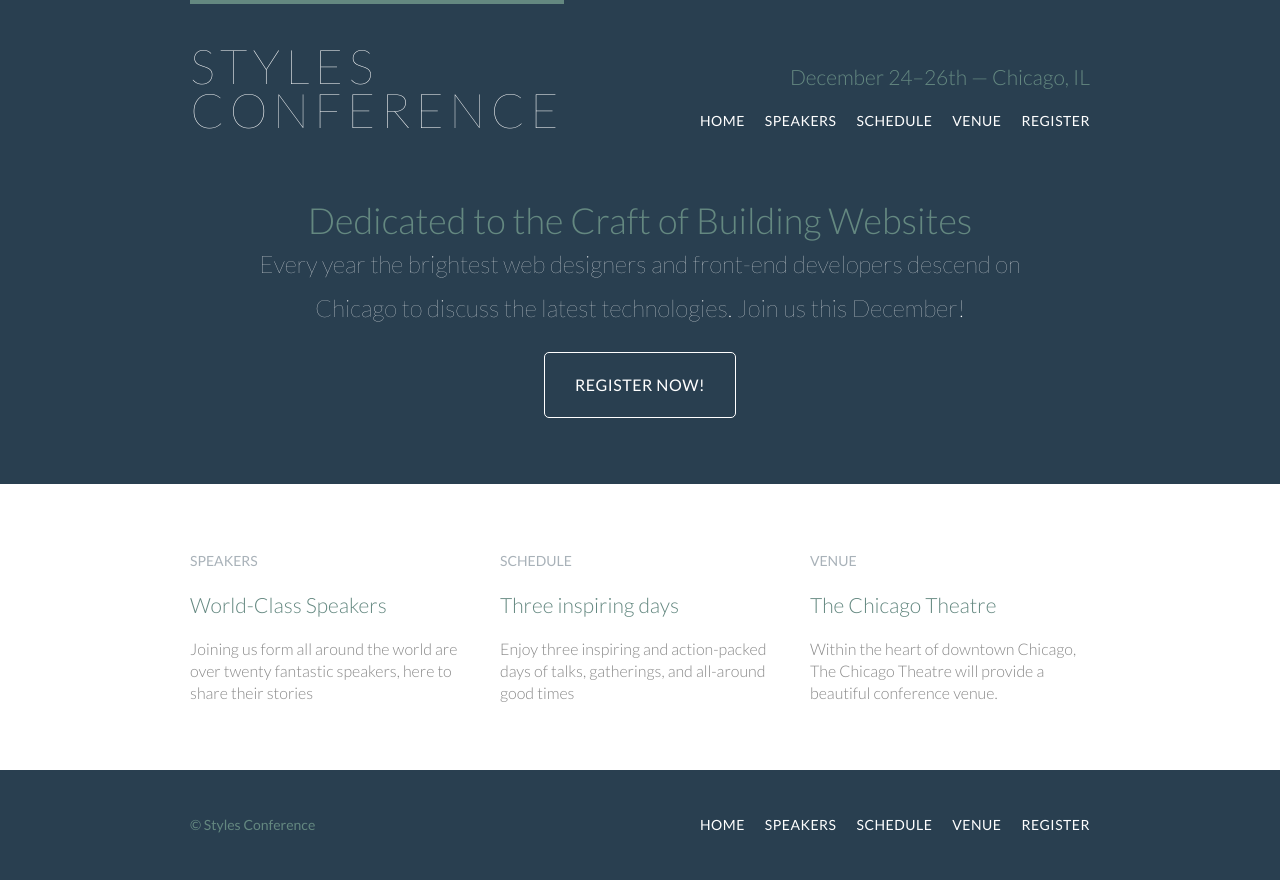
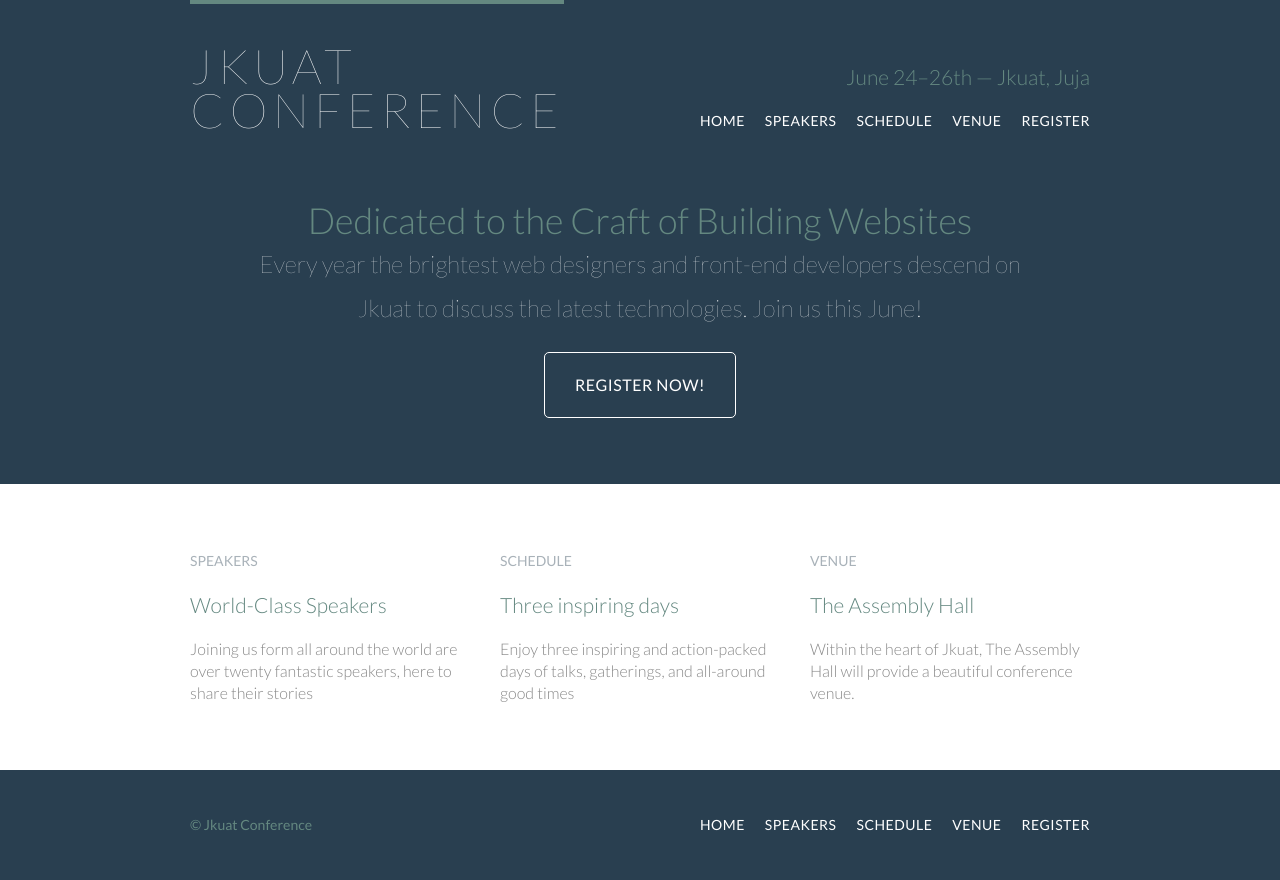
Before and after one commit to nicky-ops/WebStatic, a plain HTML site: page index.html in a window 1280 px wide. Drawn offline with Linux system fonts and the light colour scheme.

Commit message:
update confrence title and venue

```diff
--- a/index.html
+++ b/index.html
@@ -3,7 +3,7 @@
 <head>
     <meta charset="UTF-8">
     <meta name="viewport" content="width=device-width, initial-scale=1.0">
-    <title>Styles Confrence</title>
+    <title>Jkuat Confrence</title>
     <link rel="stylesheet" href="assets/stylesheets/main.css">
     <link rel="stylesheet"
   href="http://fonts.googleapis.com/css?family=Lato:100,300,400">
@@ -12,10 +12,10 @@
     <header class="primary-header container group">
         <section>
             <h1 class="logo">
-                <a href="index.html">Styles <br>  Conference</a>
+                <a href="index.html">Jkuat <br>  Conference</a>
             </h1>
         </section>
-        <h3 class="tagline">December 24&ndash;26th &mdash; Chicago, IL</h3>
+        <h3 class="tagline">June 24&ndash;26th &mdash; Jkuat, Juja</h3>
         <nav class="nav primary-nav">
             <ul>
               <li><a href="index.html">Home</a></li><!--
@@ -28,7 +28,7 @@
     </header>
     <section class=" hero container">
         <h2>Dedicated to the Craft of Building Websites</h2>
-        <p>Every year the brightest web designers and front-end developers descend on Chicago to discuss the latest technologies. Join us this December!</p>
+        <p>Every year the brightest web designers and front-end developers descend on Jkuat to discuss the latest technologies. Join us this June!</p>
         <a href="register.html" class="btn btn-alt">Register Now!</a>
     </section>
     <section class="row">
@@ -53,15 +53,15 @@
         --><section class="teaser col-1-3">
             <a href="venue.html">
                 <h5>Venue</h5>
-                <h3>The Chicago Theatre</h3>
+                <h3>The Assembly Hall</h3>
             </a>
 
-            <p>Within the heart of downtown Chicago, The Chicago Theatre will provide a beautiful conference venue.</p>
+            <p>Within the heart of Jkuat, The Assembly Hall will provide a beautiful conference venue.</p>
         </section>
         </div>
     </section>
     <footer class="container primary-footer group">
-        <small>&copy; Styles Conference</small>
+        <small>&copy; Jkuat Conference</small>
         <nav class="nav primary-nav">
             <ul>
               <li><a href="index.html">Home</a></li><!--
```
Also changed, not shown: register.html (+4 -4 lines), schedule.html (+4 -4 lines), speakers.html (+4 -4 lines), venue.html (+4 -4 lines).
